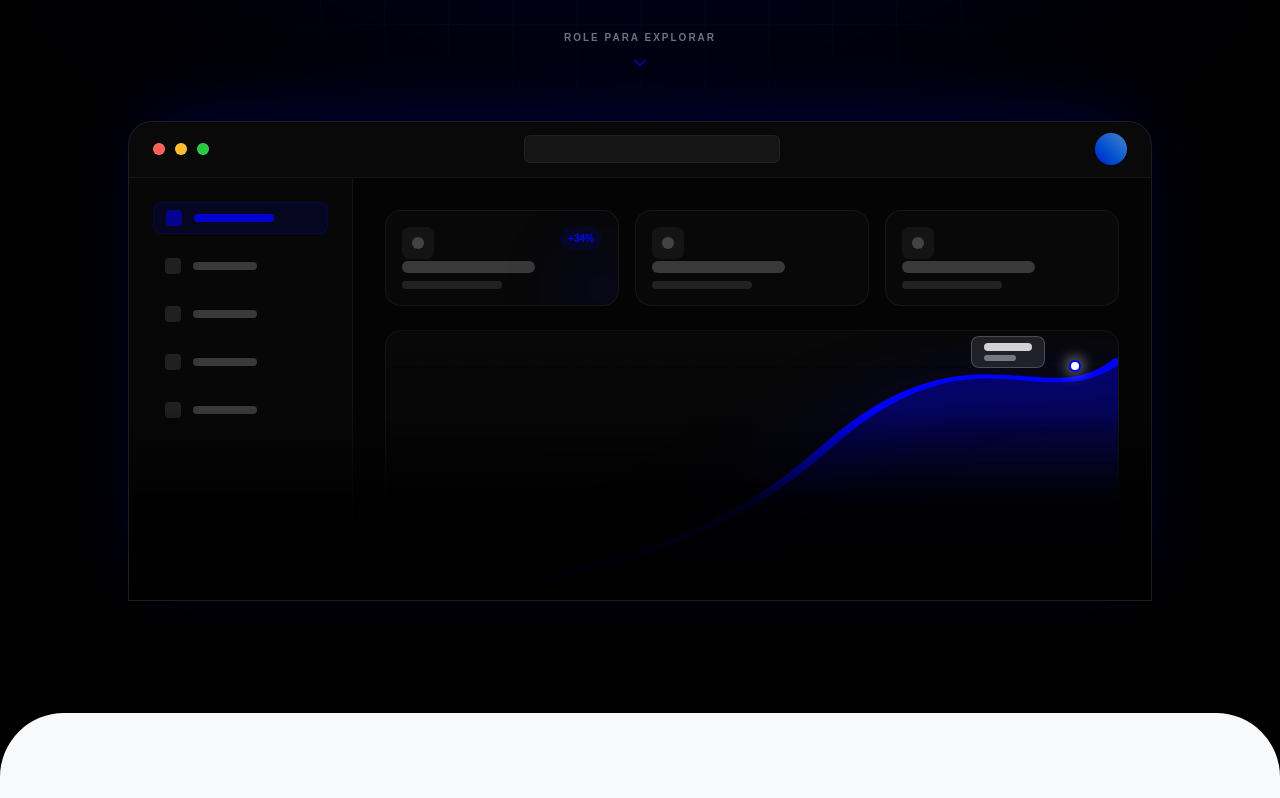
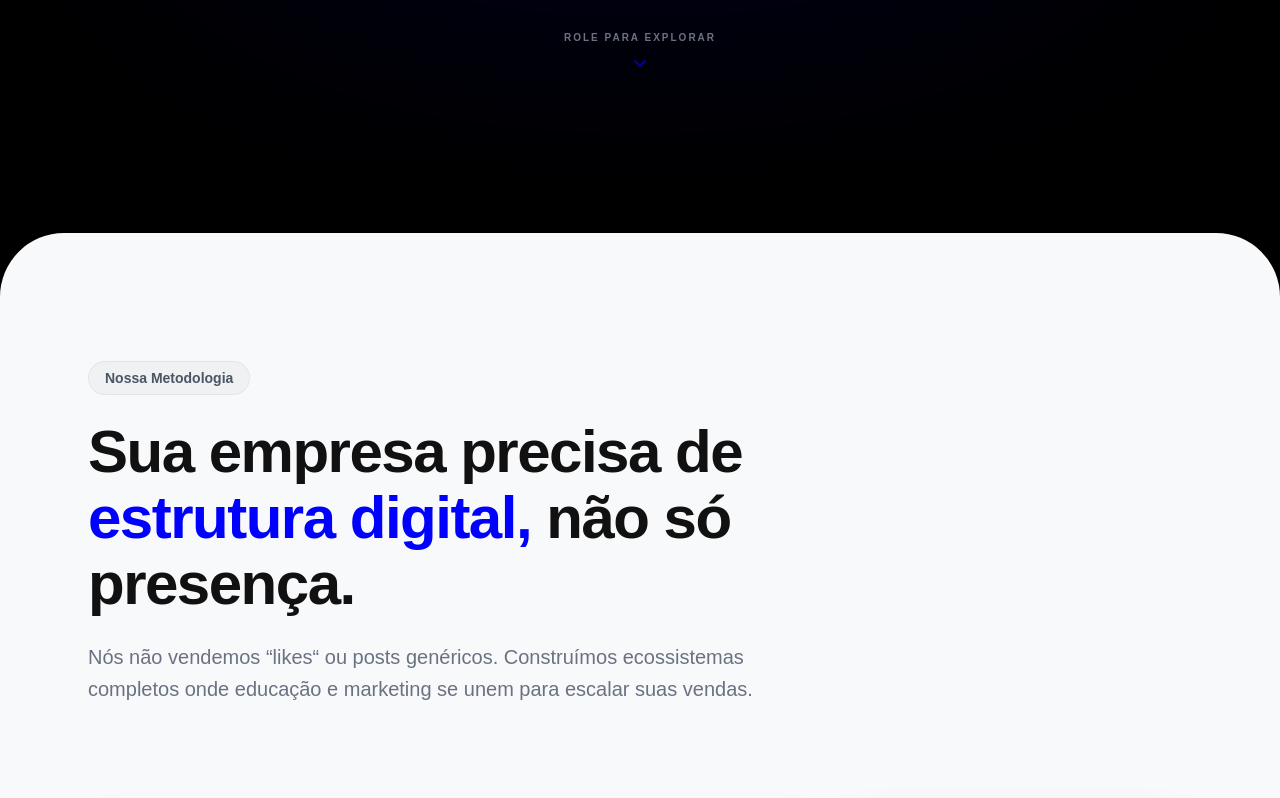
Before and after one commit to Peixotim/codex-website, a Next.js app: page / in a window 1280 px wide. Shown: the part 680-1478 px from the top of the page. Built offline with nearby package versions, Linux system fonts and the light colour scheme.

Commit message:
remove: Remove o mockup

```diff
--- a/components/hero.tsx
+++ b/components/hero.tsx
@@ -105,99 +105,6 @@ export default function Hero() {
             </motion.div>
           </motion.div>
 
-          {/* DASHBOARD MOCKUP PREMIUM (O grande diferencial) */}
-<motion.div
-            variants={itemVariants}
-            className="relative w-full max-w-5xl mx-auto h-72 sm:h-[26rem] md:h-[30rem] border border-white/10 rounded-t-3xl bg-[#050505]/80 backdrop-blur-2xl overflow-hidden shadow-[0_-20px_80px_-20px_rgba(0,0,255,0.25)]"
-          >
-            {/* Top Bar (Navegador/App) - Mais detalhada */}
-            <div className="flex items-center justify-between px-6 h-14 border-b border-white/5 bg-white/[0.02]">
-              <div className="flex gap-2.5">
-                <div className="w-3 h-3 rounded-full bg-[#FF5F56] border border-white/10"></div>
-                <div className="w-3 h-3 rounded-full bg-[#FFBD2E] border border-white/10"></div>
-                <div className="w-3 h-3 rounded-full bg-[#27C93F] border border-white/10"></div>
-              </div>
-              {/* Barra de pesquisa/URL simulada */}
-              <div className="hidden sm:block w-64 h-7 bg-white/5 rounded-md border border-white/5"></div>
-              <div className="w-8 h-8 rounded-full bg-gradient-to-tr from-[#0000FF] to-blue-400 opacity-80"></div>
-            </div>
-
-            {/* Corpo do Dashboard */}
-            <div className="flex h-full relative z-10">
-
-              {/* Sidebar Simulada (Navegação) */}
-              <div className="hidden md:flex flex-col gap-4 w-56 h-full border-r border-white/5 p-6 bg-white/[0.01]">
-                <div className="w-full h-8 rounded-lg bg-[#0000FF]/10 border border-[#0000FF]/20 flex items-center px-3 gap-3">
-                   <div className="w-4 h-4 rounded-sm bg-[#0000FF]/50"></div>
-                   <div className="w-20 h-2 rounded-full bg-[#0000FF]/80"></div>
-                </div>
-                {[...Array(4)].map((_, i) => (
-                  <div key={i} className="w-full h-8 rounded-lg flex items-center px-3 gap-3 hover:bg-white/5 transition-colors">
-                     <div className="w-4 h-4 rounded-sm bg-white/10"></div>
-                     <div className="w-16 h-2 rounded-full bg-white/20"></div>
-                  </div>
-                ))}
-              </div>
-
-              {/* Área Principal do Software */}
-              <div className="flex-1 flex flex-col gap-6 p-6 md:p-8">
-
-                {/* Top Metrics Cards (Simulando faturamento/leads) */}
-                <div className="grid grid-cols-2 sm:grid-cols-3 gap-4">
-                  {[...Array(3)].map((_, i) => (
-                    <div key={i} className="bg-white/[0.02] border border-white/5 rounded-2xl p-4 flex flex-col justify-between h-24 relative overflow-hidden group hover:border-white/10 transition-colors">
-                      <div className="flex justify-between items-start">
-                        <div className="w-8 h-8 rounded-lg bg-white/5 flex items-center justify-center">
-                          <div className="w-3 h-3 rounded-full bg-white/20"></div>
-                        </div>
-                        {i === 0 && <span className="text-[10px] font-bold text-[#0000FF] bg-[#0000FF]/10 px-2 py-1 rounded-full">+34%</span>}
-                      </div>
-                      <div className="w-2/3 h-3 rounded-full bg-white/20 mt-auto"></div>
-                      <div className="w-1/2 h-2 rounded-full bg-white/10 mt-2"></div>
-                      {/* Glow no card principal */}
-                      {i === 0 && <div className="absolute -bottom-4 -right-4 w-16 h-16 bg-[#0000FF] rounded-full blur-2xl opacity-20"></div>}
-                    </div>
-                  ))}
-                </div>
-
-                {/* Main Chart Area (Gráfico Vetorial Premium) */}
-                <div className="flex-1 border border-white/5 rounded-2xl bg-gradient-to-b from-white/[0.02] to-transparent relative overflow-hidden flex flex-col">
-                  {/* Linhas de grade horizontais do gráfico */}
-                  <div className="absolute inset-0 flex flex-col justify-between py-8 px-0 pointer-events-none opacity-20">
-                    <div className="w-full border-b border-white/10 border-dashed"></div>
-                    <div className="w-full border-b border-white/10 border-dashed"></div>
-                    <div className="w-full border-b border-white/10 border-dashed"></div>
-                  </div>
-
-                  {/* Gráfico SVG Curvado e Brilhante */}
-                  <svg className="absolute inset-0 h-full w-full" preserveAspectRatio="none" viewBox="0 0 100 100">
-                    <defs>
-                      <linearGradient id="chartGradient" x1="0" y1="0" x2="0" y2="1">
-                        <stop offset="0%" stopColor="#0000FF" stopOpacity="0.4" />
-                        <stop offset="100%" stopColor="#0000FF" stopOpacity="0.0" />
-                      </linearGradient>
-                    </defs>
-                    {/* Preenchimento sob a linha */}
-                    <path d="M0,100 C20,80 40,85 60,40 C80,-5 90,30 100,10 L100,100 L0,100 Z" fill="url(#chartGradient)" />
-                    {/* Linha do gráfico */}
-                    <path d="M0,100 C20,80 40,85 60,40 C80,-5 90,30 100,10" fill="none" stroke="#0000FF" strokeWidth="1.5" strokeLinecap="round" className="drop-shadow-[0_0_8px_rgba(0,0,255,0.8)]" />
-                  </svg>
-
-                  {/* Ponto de destaque no topo do gráfico */}
-                  <div className="absolute top-[10%] right-[5%] w-3 h-3 bg-white rounded-full shadow-[0_0_15px_rgba(255,255,255,1)] border-2 border-[#0000FF]"></div>
-                  {/* Tooltip flutuante no gráfico */}
-                  <div className="absolute top-[2%] right-[10%] bg-white/10 backdrop-blur-md border border-white/20 px-3 py-1.5 rounded-lg">
-                     <div className="w-12 h-2 rounded-full bg-white/80 mb-1"></div>
-                     <div className="w-8 h-1.5 rounded-full bg-white/40"></div>
-                  </div>
-                </div>
-
-              </div>
-            </div>
-
-            {/* Fade de Fusão Inferior Mais Intenso */}
-            <div className="absolute inset-x-0 bottom-0 h-48 bg-gradient-to-t from-black via-black/90 to-transparent z-20 pointer-events-none"></div>
-          </motion.div>
 
         </motion.div>
       </div>
```
